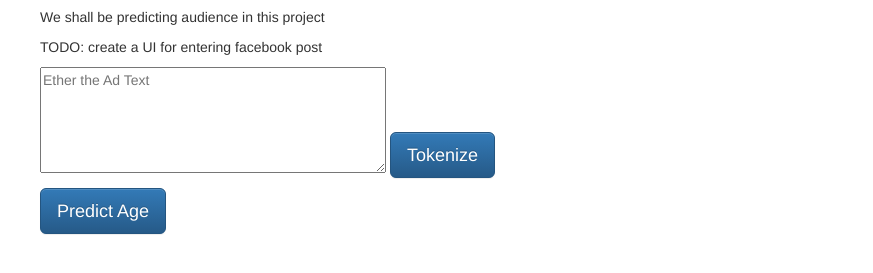
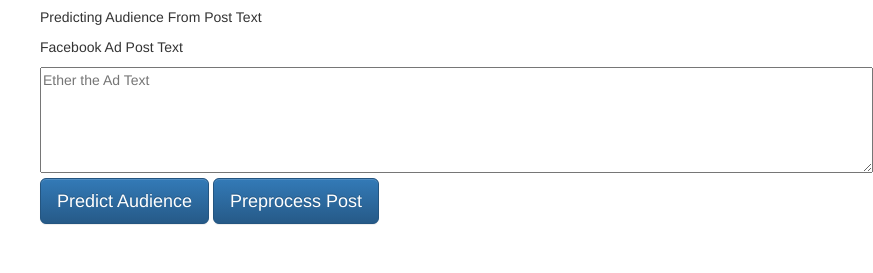
Before and after one commit to sandeep82945/audience-predictor, an Electron app: page index.html in a window 800 px wide. Shown: the part 145-418 px from the top of the page, 873 px wide, since content can reach past the window. Drawn offline with nearby package versions, Linux system fonts and the light colour scheme; files that its build step writes are made by us from their sources; files whose address does not match are found by name.

Commit message:
Updating UI

```diff
--- a/css/audience_predictor.css
+++ b/css/audience_predictor.css
@@ -18,4 +18,9 @@
 .post_text{
 		max-height: 25rem;
 		overflow-y:scroll;
-	}
+}
+#data_files_display, #read_files_data_display{
+	border: black;
+  border-width: 1px;
+  border-style: solid;
+}
--- a/index.html
+++ b/index.html
@@ -20,14 +20,17 @@
     <div id="home" class="tab-pane fade in active">
       <h1>Audience Predictor</h1>
 
-    <p>We shall be predicting audience in this project</p>
-    <p>TODO: create a UI for entering facebook post</p>
-    <textarea name="Text1" cols="40" rows="5" id ="post_text" placeholder="Ether the Ad Text"></textarea>
-     <button type="button" class="btn btn-lg btn-primary" id ="process_post_text">Tokenize </button>
+    <p>Predicting Audience From Post Text</p>
+    <p> Facebook Ad Post Text</p>
+    <textarea name="Text1" cols="100" rows="5" id ="post_text" placeholder="Ether the Ad Text"></textarea>
+    <div>
+     <button type="button" class="btn btn-lg btn-primary" id ="predict_age">Predict Audience</button>
+
+    <button type="button" class="btn btn-lg btn-primary" id ="process_post_text"> Preprocess Post </button>
+    </div>
      <div>
       <p id="tokenized_string"></p>
      </div>
-     <button type="button" class="btn btn-lg btn-primary" id ="predict_age">Predict Age</button>
     </div>
 
 <!-- End of Home Tab content -->
@@ -57,7 +60,7 @@
     </div>
     <div id="menu3" class="tab-pane fade">
       <h3>Menu 3</h3>
-      <p>Eaque ipsa quae ab illo inventore veritatis et quasi architecto beatae vitae dicta sunt explicabo.</p>
+      <p>TODO</p>
     </div>
   </div>
 </div>
```
